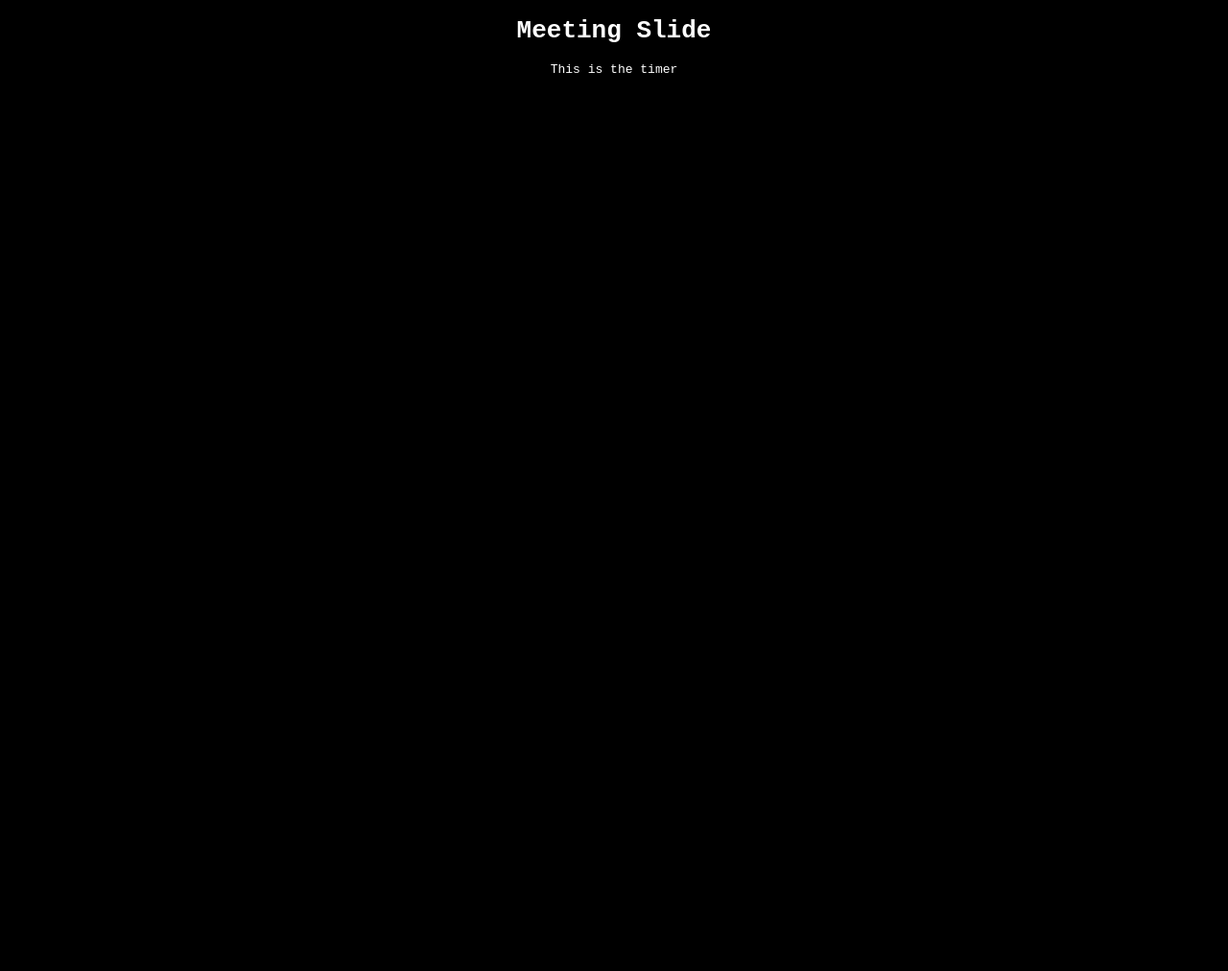
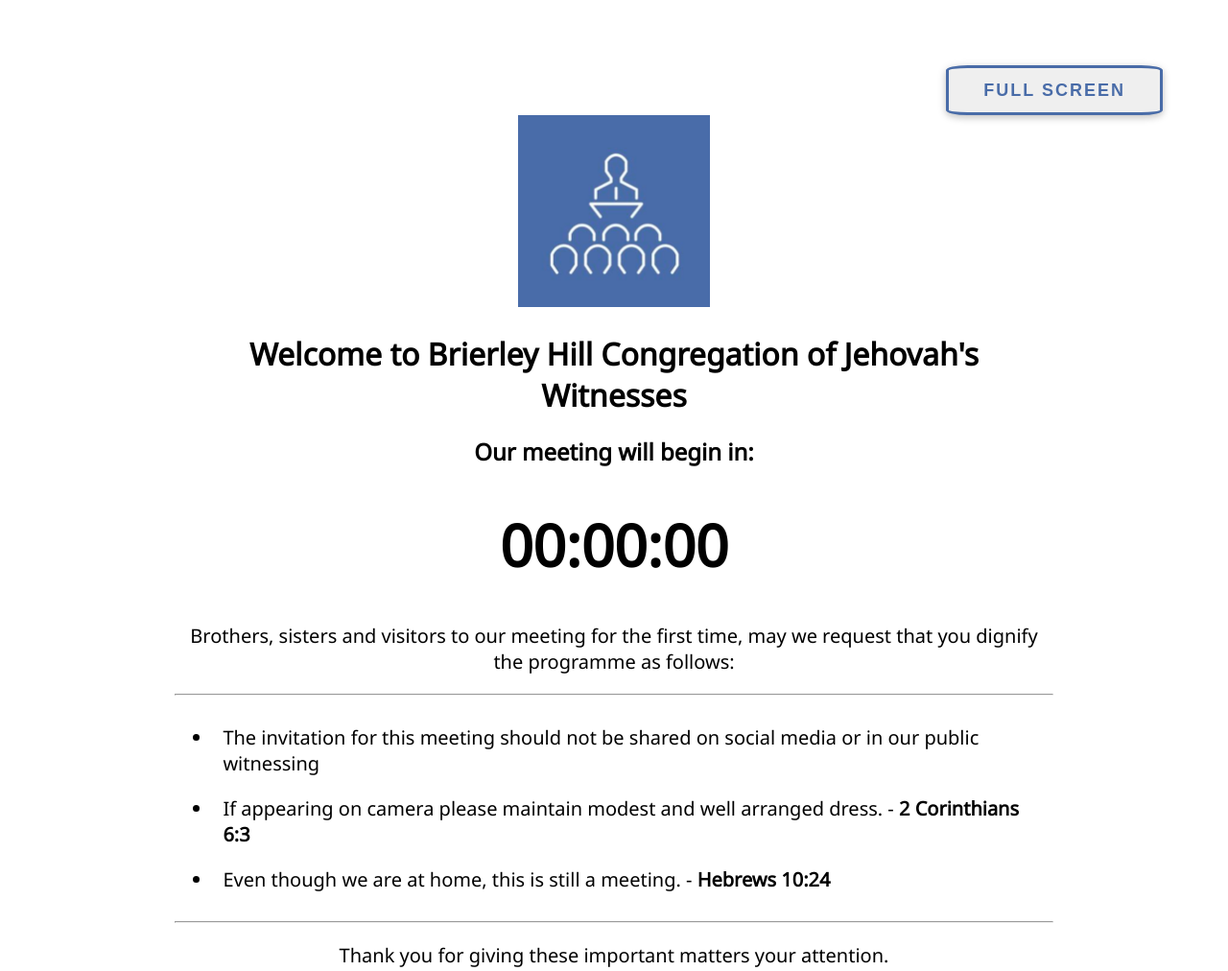
Before and after one commit to kurtpeniket/meeting_slide, a plain HTML site: page index.html in a window 1280 px wide. Shown: the whole page at 96% size. Before the commit the page ends 800 px from the top, so only its background shows below. Drawn offline with Linux system fonts and the light colour scheme.

Commit message:
content and more js

```diff
--- a/index.html
+++ b/index.html
@@ -8,8 +8,24 @@
   </head>
 
   <body>
-    <h1>Meeting Slide</h1>
-    <div id='timer'></div>
+    <div id="flexbox">
+      <button onclick="toggleFullscreen();" id="fs-button">Full Screen</button>
+    </div>
+    <div id='container'>
+      <img src='images/meeting.png' alt-'meeting_img' class='logo'>
+      <h1>Welcome to Brierley Hill Congregation of Jehovah's Witnesses</h1>
+      <h2>Our meeting will begin in:</h2>
+      <h1 id='timer'></h1>
+      <p>Brothers, sisters and visitors to our meeting for the first time, may we request that you dignify the programme as follows: </p>
+      <hr>
+      <ul>
+        <li>The invitation for this meeting should not be shared on social media or in our public witnessing</li>
+        <li>If appearing on camera please maintain modest and well arranged dress. - <strong>2 Corinthians 6:3</strong></li>
+        <li>Even though we are at home, this is still a meeting. - <strong>Hebrews 10:24</strong></li>
+      </ul>
+      <hr>
+      <p>Thank you for giving these important matters your attention.</p>
+    </div>
     <script src="index.js"></script>
   </body>
 </html>
--- a/index.js
+++ b/index.js
@@ -1,6 +1,66 @@
-const timer = document.getElementById('timer');
-timer.innerHTML = "This is the timer";
+function toggleFullscreen(event) {
+  let element = document.body;
 
-timer.addEventListener("click", function(){
-  timer.innerHTML = "Hello World";
-});
+  if (event instanceof HTMLElement) {
+    element = event;
+  }
+
+  let isFullscreen = document.webkitIsFullScreen || document.mozFullScreen || false;
+
+  element.requestFullScreen = element.requestFullScreen || element.webkitRequestFullScreen || element.mozRequestFullScreen || function() {
+    return false;
+  };
+  document.cancelFullScreen = document.cancelFullScreen || document.webkitCancelFullScreen || document.mozCancelFullScreen || function() {
+    return false;
+  };
+
+  isFullscreen ? document.cancelFullScreen() : element.requestFullScreen();
+}
+
+function msToTime(s) {
+  //let seconds = (ms / 1000).toFixed(1);
+  //let minutes = (ms / (1000 * 60)).toFixed(1);
+  //let hours = (ms / (1000 * 60 * 60)).toFixed(1);
+  //let days = (ms / (1000 * 60 * 60 * 24)).toFixed(1);
+  //return hours + minutes + seconds;
+  //if (seconds < 60) return seconds + " Sec";
+  //else if (minutes < 60) return minutes + " Min";
+  //else if (hours < 24) return hours + " Hrs";
+  //else return days + " Days"
+  if (s > 0) {
+    var ms = s % 1000;
+    s = (s - ms) / 1000;
+    var secs = s % 60;
+    s = (s - secs) / 60;
+    var mins = s % 60;
+    var hrs = (s - mins) / 60;
+
+    return hrs + ':' + mins + ':' + secs
+  } else {
+    return "00:00:00"
+  }
+}
+
+// getDay() returns the day of the week for the specified date according to local time, where 0 represents Sunday.
+function getTimeDiff(day, time) {
+  let dt = new Date();
+  while (dt.getDay() != day) {
+    dt.setDate(dt.getDate() - day);
+  }
+
+  time == "am" ? dt.setHours(10, 0, 0) : dt.setHours(19, 0, 0)
+
+  let difference = Date.parse(dt) - Date.now()
+  return msToTime(difference);
+}
+
+function displayClock(){
+  let display = getTimeDiff(0, "am");
+  document.getElementById('timer').innerHTML = display;
+  setTimeout(displayClock, 1000);
+}
+
+window.onload = displayClock();
+
+// TODO - select meeting day on view
+// TODO - change colour when < 2mins?
--- a/styles.css
+++ b/styles.css
@@ -1,6 +1,102 @@
+@import url('https://fonts.googleapis.com/css2?family=Noto+Sans&display=swap');
+
 html, body {
-    font-family: monospace;
+    font-family: 'Noto Sans', sans-serif;
     text-align: center;
-    background-color: black;
-    color: white;
+    padding: 30px;
+    vertical-align: center;
 }
+
+#flexbox {
+    display: flex;
+    justify-content: right;
+}
+
+/* From cssbuttons.io by @adamgiebl */
+button {
+ font-size: 18px;
+ letter-spacing: 2px;
+ text-transform: uppercase;
+ display: inline-block;
+ text-align: center;
+ font-weight: bold;
+ padding: 0.7em 2em;
+ border: 3px solid #496ca8;
+ border-radius: 2px;
+ position: relative;
+ box-shadow: 0 2px 10px rgba(0, 0, 0, 0.16), 0 3px 6px rgba(0, 0, 0, 0.1);
+ color: #496ca8;
+ text-decoration: none;
+ transition: 0.3s ease all;
+ z-index: 1;
+}
+
+button:before {
+ transition: 0.5s all ease;
+ position: absolute;
+ top: 0;
+ left: 50%;
+ right: 50%;
+ bottom: 0;
+ opacity: 0;
+ content: '';
+ background-color: #496ca8;
+ z-index: -1;
+}
+
+button:hover, button:focus {
+ color: white;
+}
+
+button:hover:before, button:focus:before {
+ transition: 0.5s all ease;
+ left: 0;
+ right: 0;
+ opacity: 1;
+}
+
+button:active {
+ transform: scale(0.9);
+}
+
+#fs-button {
+    border-radius: 10%;
+}
+
+#container {
+    margin-left: 10%;
+    margin-right: 10%;
+}
+
+::backdrop
+{
+    background-color: white;
+}
+
+.logo {
+    width: 200px;
+    height: auto;
+}
+
+#timer {
+    font-size: 60px;
+}
+
+ul {
+    font-size: 20px;
+    text-align: left;
+}
+
+li {
+    padding: 10px;
+}
+
+p {
+    font-size: 20px;
+}
+
+@media all and (display-mode: fullscreen) {
+    #fs-button {
+        display: none;
+    }
+}
```
Also changed, not shown: images/meeting.png (added).
